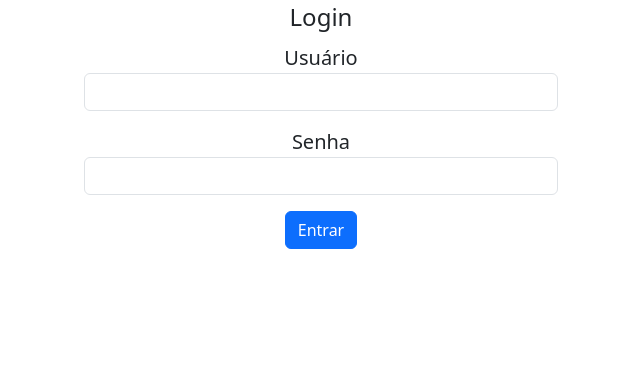
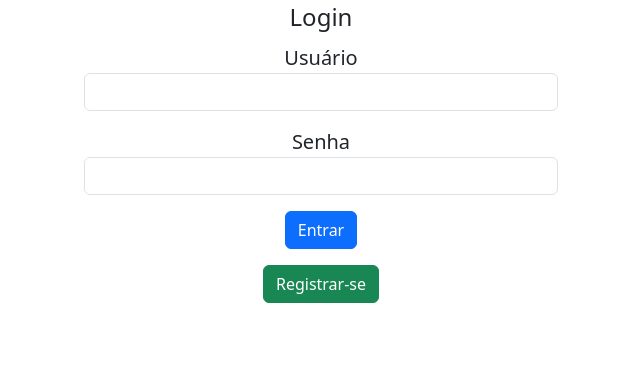
Before and after one commit to isaias-s-souza/Projeto_Integrador, a Flask app: page /login in a window 1280 px wide. Shown: the part 168-537 px from the top of the page, without its empty margins (319-959 px from the left). Run offline with Flask 2, Linux system fonts and the light colour scheme; parts of the project's set-up code (start-up, migrations or seed data) failed here and were passed over; some libraries are stand-ins or nearby versions.

Commit message:
botão login

```diff
--- a/templates/login.html
+++ b/templates/login.html
@@ -19,6 +19,7 @@ template façam relação-->
                           class="form-control" type="password" name="senha" required></p>
 
                 <p><button class="btn btn-primary" type="submit">Entrar</button></p>
+                <p><button class="btn btn-success" type="submit">Registrar-se</button></p>
             </form>
         </fieldset>
         </div>
```
